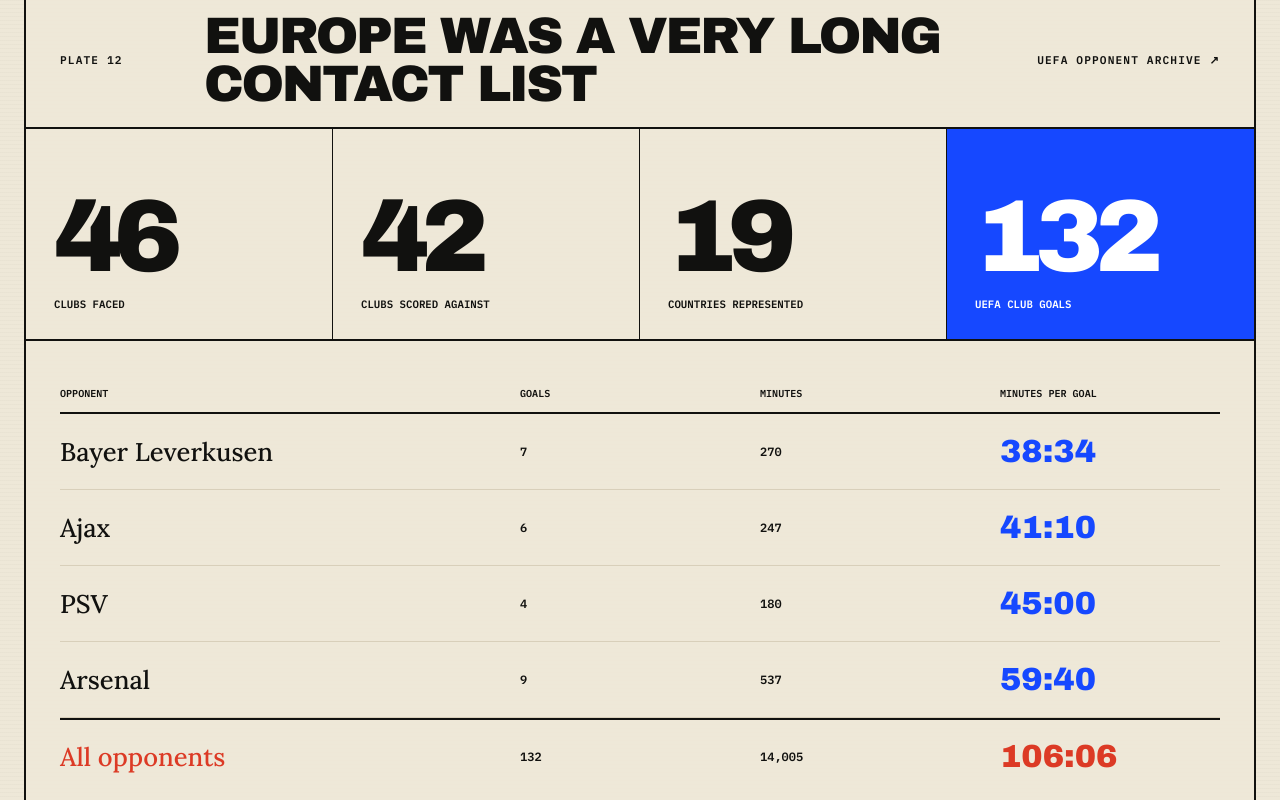
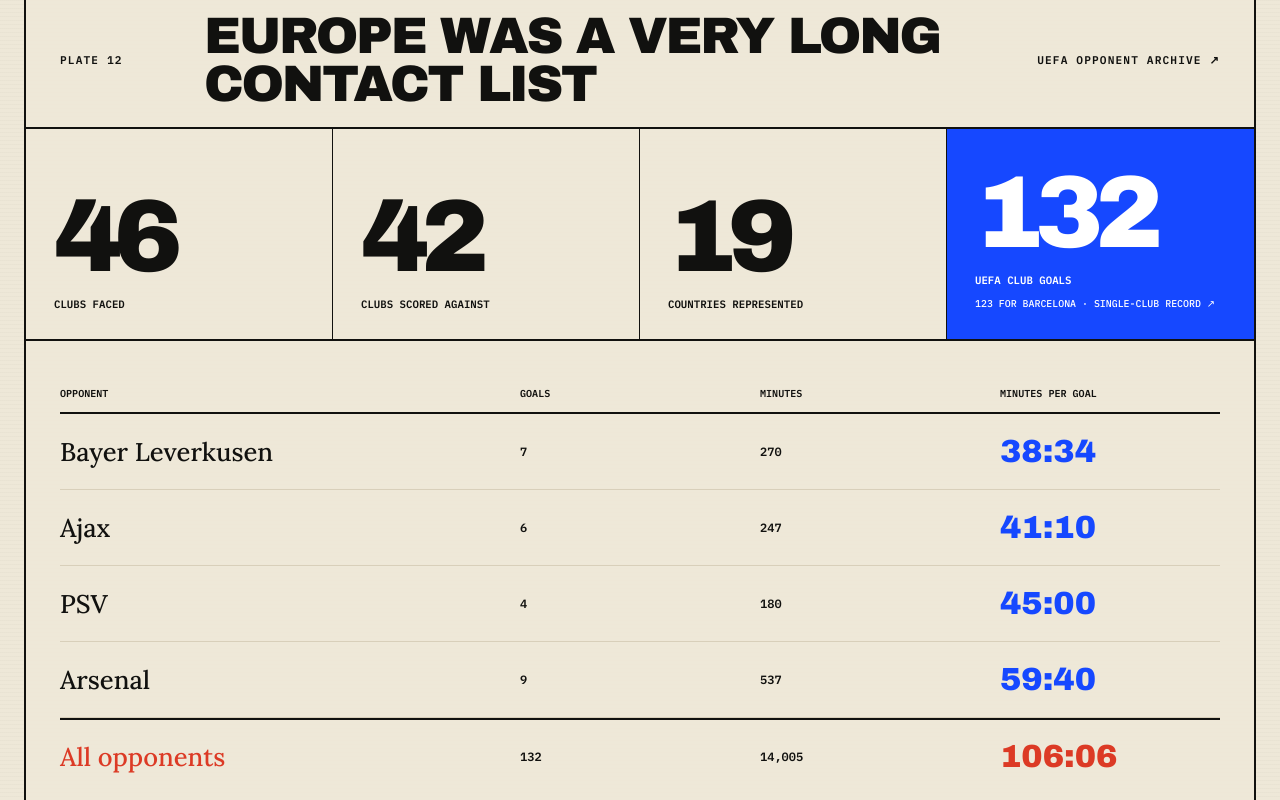
Before and after one commit to ardabbour/the-messi-index, a Next.js app: page / in a window 1280 px wide. Shown: the part 9840-10640 px from the top of the page. Built offline with nearby package versions, Linux system fonts and the light colour scheme.

Commit message:
Expose Messi's single-club European record

```diff
--- a/app/globals.css
+++ b/app/globals.css
@@ -252,6 +252,8 @@
 .europe-summary > div:last-child { border-right: 0; background: var(--blue); color: white; }
 .europe-summary strong { font: 400 clamp(4rem, 8vw, 7.5rem)/.8 var(--font-display), sans-serif; letter-spacing: -.08em; }
 .europe-summary span { margin-top: 18px; font: 600 .67rem var(--font-mono), monospace; text-transform: uppercase; }
+.europe-summary small { margin-top: 10px; font: 500 .62rem/1.45 var(--font-mono), monospace; text-transform: uppercase; }
+.europe-summary small a { text-underline-offset: 3px; }
 .victim-table { padding: 35px 34px; }
 .victim-head, .victim-row { display: grid; grid-template-columns: 2fr repeat(3, 1fr); gap: 20px; align-items: center; }
 .victim-head { min-height: 38px; border-bottom: 2px solid var(--ink); font: 600 .63rem var(--font-mono), monospace; text-transform: uppercase; }
--- a/app/page.tsx
+++ b/app/page.tsx
@@ -740,7 +740,11 @@
           <div><strong>46</strong><span>clubs faced</span></div>
           <div><strong>42</strong><span>clubs scored against</span></div>
           <div><strong>19</strong><span>countries represented</span></div>
-          <div><strong>132</strong><span>UEFA club goals</span></div>
+          <div>
+            <strong>132</strong>
+            <span>UEFA club goals</span>
+            <small><a href={sources.uefaRecords} target="_blank" rel="noreferrer">123 for Barcelona · single-club record ↗</a></small>
+          </div>
         </div>
         <div className="victim-table">
           <div className="victim-head"><span>Opponent</span><span>Goals</span><span>Minutes</span><span>Minutes per goal</span></div>
```
Also changed, not shown: 4 other files (tests, documents, lock files or other folders).
